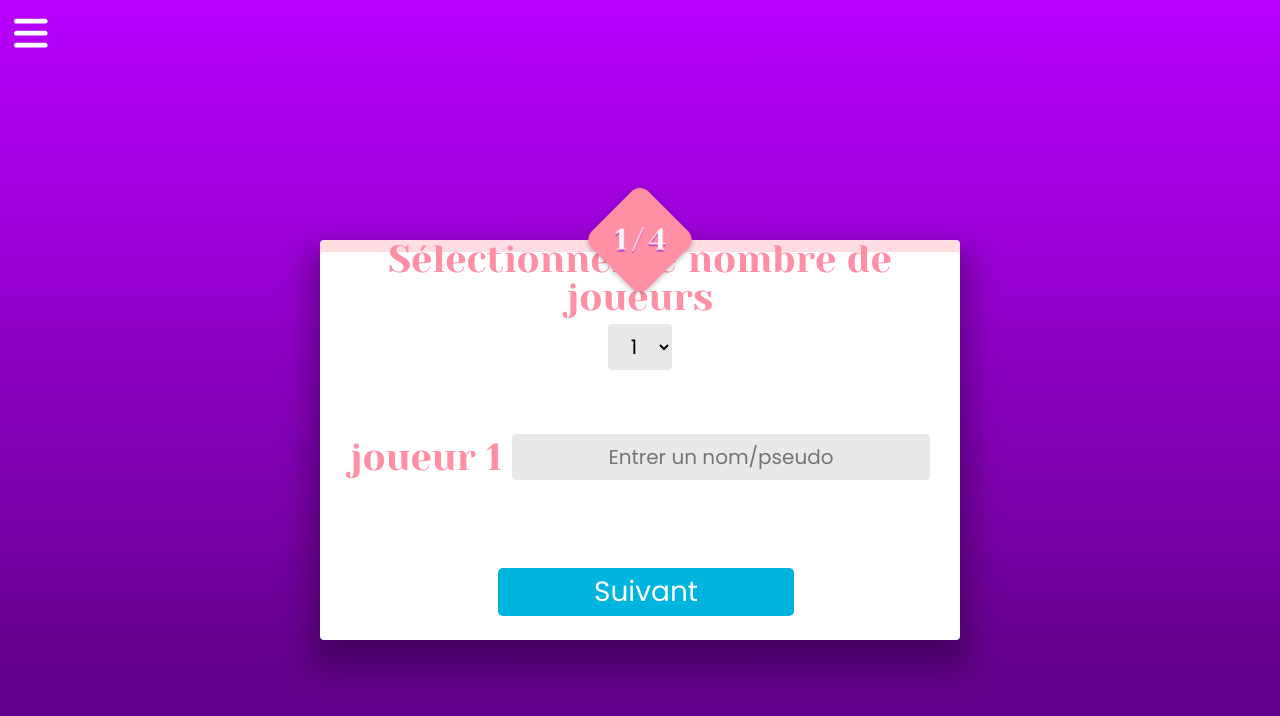
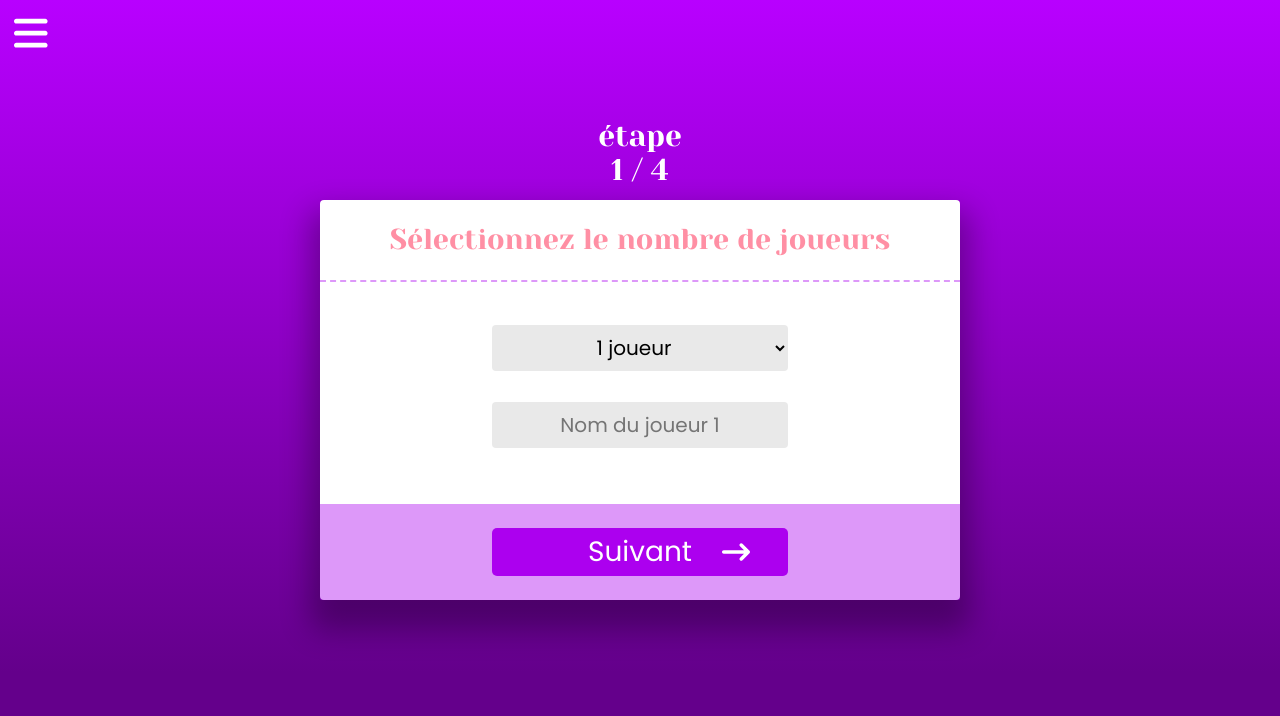
Before and after one commit to SergioTrinquet/Memory_Game, a Vue app: page /settings in a window 1280 px wide. Shown: the top 716 px of the page. Built offline with nearby package versions, Linux system fonts and the light colour scheme; a web font is replaced by a local one.

Commit message:
Modifs majeures sur interface

```diff
--- a/src/views/Settings.vue
+++ b/src/views/Settings.vue
@@ -2,26 +2,26 @@
   <Header />
   <div class="modals">
     <div class="etapes">
+      <div>étape</div>
       <div>{{ modalDone }} / 4</div>
     </div>
 
     <!-- Nombre de joueurs -->
     <Modal :show="selectedModal[0]">
+      <div class="modal-legend">Sélectionnez le nombre de joueurs</div>
 
-      <div class="selection-nb-players">
-        <div class="legend">Sélectionnez le nombre de joueurs</div>
+      <div class="modal-content" id="first-modal">
         <select v-model="nbOfPlayers">
-          <option v-for="nb in maxNbPlayers" :key="nb">{{ nb }}</option>
+          <option v-for="nb in maxNbPlayers" :key="nb">{{ nb }} joueur{{ nb > 1 ? 's' : '' }}</option>
         </select>
-      </div>
   <!-- inputsPlayers: {{ inputsPlayers }} -->  <!-- TEST -->   <!-- msgErrorInputsPlayers: {{ msgErrorInputsPlayers }} -->  <!-- TEST -->
-      <div>
+        <div class="wrapper-joueurs">
           <div v-for="idx in parseInt(nbOfPlayers)" :key="idx" class="lgn-joueur">
-          <label for="joueur" class="legend">joueur {{ idx }}</label>
+            <!-- <label for="joueur" class="modal-legend">joueur {{ idx }}</label> -->
             <div class="input-joueur-wrapper">
               <input
                 type="text" name="joueur"
-              placeholder="Entrer un nom/pseudo"
+                :placeholder="'Nom du joueur ' + idx"
                 v-model="inputsPlayers[idx - 1]"
                 :class="{ 'error': !!msgErrorInputsPlayers[idx - 1] !== false }"
               />
@@ -29,16 +29,17 @@
             </div>
           </div>
         </div>
+      </div>
 
-      <div class="buttons" data-order="0">
+      <div class="modal-buttons" data-order="0">
         <BaseButton
           @click="recordNbPlayers"
-          class="bt-navigation"
+          class="bt-navigation solo"
           :hover-effect="{ backgroundColor: colorHoverEffect, color: '#fff' }"
         >
           Suivant
           <template v-slot:icon-right>
-            <font-awesome-icon icon="arrow-right"  class="icon-right" />
+            <font-awesome-icon icon="arrow-right-long"  class="icon-right" />
           </template>
         </BaseButton>
       </div>
@@ -48,9 +49,7 @@
     <!-- Nombre de paires -->
     <Modal :show="selectedModal[1]">
 
-<!-- <div class="modal-marge-top"></div> -->
-
-      <div class="legend">Combien de paires identiques</div>
+      <div class="modal-legend">Combien de paires identiques</div>
 
       <div class="select-settings-wrapper">
         <select
@@ -62,7 +61,8 @@
         <div v-if="errorSelectNbPair" class="msg-error">Veuillez sélectionner une valeur.</div>
       </div>
 
-      <div class="buttons" data-order="1">
+
+      <div class="modal-buttons" data-order="1">
         <BaseButton
           @click="stepBack"
           class="bt-navigation"
@@ -71,7 +71,7 @@
         >
           précédent
           <template v-slot:icon-left>
-            <font-awesome-icon icon="arrow-left" class="icon-left" />
+            <font-awesome-icon icon="arrow-left-long" class="icon-left" />
           </template>
         </BaseButton>
         <BaseButton
@@ -82,7 +82,7 @@
         >
           suivant
           <template v-slot:icon-right>
-            <font-awesome-icon icon="arrow-right"  class="icon-right" />
+            <font-awesome-icon icon="arrow-right-long"  class="icon-right" />
           </template>
         </BaseButton>
       </div>
@@ -92,7 +92,7 @@
 
     <!-- Sélection du thème -->
     <Modal :show="selectedModal[2]">
-      <div class="legend">Choisissez un thème</div>
+      <div class="modal-legend">Choisissez un thème</div>
       <div class="select-settings-wrapper">
         <select
           v-model="theme"
@@ -103,7 +103,7 @@
         <div v-if="errorTheme" class="msg-error">Veuillez sélectionner un thème.</div>
       </div>
 
-      <div class="buttons" data-order="2">
+      <div class="modal-buttons" data-order="2">
 
         <BaseButton
           @click="stepBack"
@@ -113,7 +113,7 @@
         >
           précédent
           <template v-slot:icon-left>
-            <font-awesome-icon icon="arrow-left" class="icon-left" />
+            <font-awesome-icon icon="arrow-left-long" class="icon-left" />
           </template>
         </BaseButton>
 
@@ -125,7 +125,7 @@
         >
           suivant
           <template v-slot:icon-right>
-            <font-awesome-icon icon="arrow-right"  class="icon-right" />
+            <font-awesome-icon icon="arrow-right-long"  class="icon-right" />
           </template>
         </BaseButton>
 
@@ -136,7 +136,7 @@
 
 
     <Modal :show="selectedModal[3]">
-      <div class="legend">Laps de temps max. entre l'appartion des 2 cartes</div>
+      <div class="modal-legend">Laps de temps max. entre l'appartion des 2 cartes</div>
       <div>
         <div class="range">
           <span>3</span>
@@ -151,7 +151,7 @@
         <div class="result-seconds">{{ timeDisplayCard }} <span>secondes</span></div>
       </div>
 
-      <div class="buttons" data-order="3">
+      <div class="modal-buttons" data-order="3">
 
         <BaseButton
           @click="stepBack"
@@ -161,7 +161,7 @@
         >
           précédent
           <template v-slot:icon-left>
-            <font-awesome-icon icon="arrow-left" class="icon-left" />
+            <font-awesome-icon icon="arrow-left-long" class="icon-left" />
           </template>
         </BaseButton>
 
@@ -173,7 +173,7 @@
         >
           suivant
           <template v-slot:icon-right>
-            <font-awesome-icon icon="arrow-right"  class="icon-right" />
+            <font-awesome-icon icon="arrow-right-long"  class="icon-right" />
           </template>
         </BaseButton>
 
@@ -195,7 +195,7 @@
   import { useRouter } from 'vue-router'
 
   let selectedModal = ref([true, false, false, false]);
-  let nbOfPlayers = ref(1);
+  let nbOfPlayers = ref("1 joueur");
   let nbPairOfCards = ref(null);
   let modalDone = ref(1);
   let inputsPlayers = ref([""]);
@@ -333,18 +333,17 @@
   justify-content: center;
   align-items: center;
   min-height: 100%;
-  color: rgb(255, 79, 112);
   color: rgb(255, 143, 164);
 }
-:deep(.modal) {
+/* :deep(.modal) {
   box-shadow: 0 20px 30px 10px rgba(0,0,0,0.3), inset 0 1.5vh rgba(255, 143, 164, 0.3);
-}
+} */
 
-select option {
+/* select option {
   color: rgb(255, 79, 112);
-}
-.etapes {
-  padding: max(35px, 5vmin);
+} */
+/* .etapes {
+  padding: max(35px, 5vmin); padding: max(35px, 4vmin);
   z-index: 1;
   transform: rotate(45deg) translate(max(24.5px, 3.5vmin), max(24.5px, 3.5vmin));
   background-color: rgb(255, 143, 164);
@@ -359,24 +358,61 @@ select option {
   z-index: 1;
   color: #f7f7f7;
   transform: rotate(-45deg);
-  font-family: 'Yeseva One', cursive;
+  font-family: 'Poppins', sans-serif;
   width: 10vw;
   text-align: center;
   text-shadow: 0 2px 0px rgba(153, 0, 213, 0.6);
   letter-spacing: -0.05em;
   min-width: 70px;
+} */
+.etapes {
+  color: #fff;
+  font-family: 'Poppins', sans-serif;
+  text-align: center;
+  position: absolute;
+  z-index: 1;
+  top: calc(25vh - 2.7em);
+}
+.etapes > div:first-child {
+
+}
+.etapes > div:last-child {
+
 }
 
-.legend {
-  font-size: clamp(26px, 6vmin, 38px);
-  line-height: clamp(26px, 6vmin, 38px);
+.modal-legend {
+  font-size: clamp(22px, 3.6vmin, 34px);
+  line-height: clamp(24px, 4vmin, 34px);
+  text-align: center;
+  border-bottom: dashed 2px var(--color-primary-light);
 }
 
-.selection-nb-players {
-  text-align: center;
+.select-settings-wrapper,
+.wrapper-joueurs,
+.input-joueur-wrapper,
+.modal-legend,
+.modal-content,
+.modal-buttons,
+.msg-error {
+  width: 100%;
 }
-.selection-nb-players select {
-  margin: 1vmin 0 0 0;
+
+.modal-legend,
+.modal-content,
+.modal-buttons {
+    padding: 3vh;
+}
+
+.modal-content {
+  display: flex;
+  flex-direction: column;
+  justify-content: center;
+  align-items: center;
+  flex-grow: 1;
+}
+
+.wrapper-joueurs {
+  margin-top: 2.2vh;
 }
 .lgn-joueur {
   padding: 1.7vh 0;
@@ -391,6 +427,17 @@ select option {
 .input-joueur-wrapper {
   position: relative;
 }
+.input-joueur-wrapper input {
+  margin: 0 auto;
+  display: block;
+}
+select {
+  width: 30%;
+}
+#first-modal select,
+.input-joueur-wrapper input {
+  width: 50%;
+}
 .lgn-joueur input.error,
 select.error {
   box-shadow: inset 0 0 0 2px var(--color-error);
@@ -398,22 +445,18 @@ select.error {
 .msg-error {
   color: var(--color-error);
   position: absolute;
-  width: 100%;
-  text-align: center;
 }
 
 .select-settings-wrapper {
-  width: 100%;
   text-align: center;
   position: relative;
 }
 
-.buttons {
+.modal-buttons {
   display: flex;
   flex-direction: row;
-  width: 100%;
   justify-content: center;
-  padding: 3vh;
+  background-color: var(--color-primary-light);
 }
 .range {
   display: flex;
@@ -466,6 +509,7 @@ input[type="range"]::-webkit-slider-runnable-track  {
 
 button.bt-navigation {
   background-color: var(--color-tertiary);
+  background-color: var(--color-primary);
   color: #fff;
   height: 6vh;
   width: max(160px, 50%);
@@ -477,16 +521,27 @@ button.bt-navigation:first-child {
 button.bt-navigation:last-child {
   margin: 0 0 0  1.5vh;
 }
+button.bt-navigation.solo {
+  margin: 0;
+}
 .icon-left,
 .icon-right {
   position: absolute;
   z-index: 1;
+  transition: transform 0.2s ease;
 }
 .icon-left {
-  left: 12px;
+  left: 3vw;
 }
 .icon-right {
-  right: 12px;
+  right: 3vw;
+}
+
+button.bt-navigation:hover .icon-left {
+  transform: translateX(-1vw);
+}
+button.bt-navigation:hover .icon-right {
+  transform: translateX(1vw);
 }
 
 @media screen and (max-width: 480px) {
@@ -507,8 +562,5 @@ button.bt-navigation:last-child {
     position: initial;
     height: 1.4em;
   }
-  button.bt-navigation {
-    width: 30% !important;
-  }
 }
 </style>
```
Lines whose indentation alone changed are shown as unchanged.
